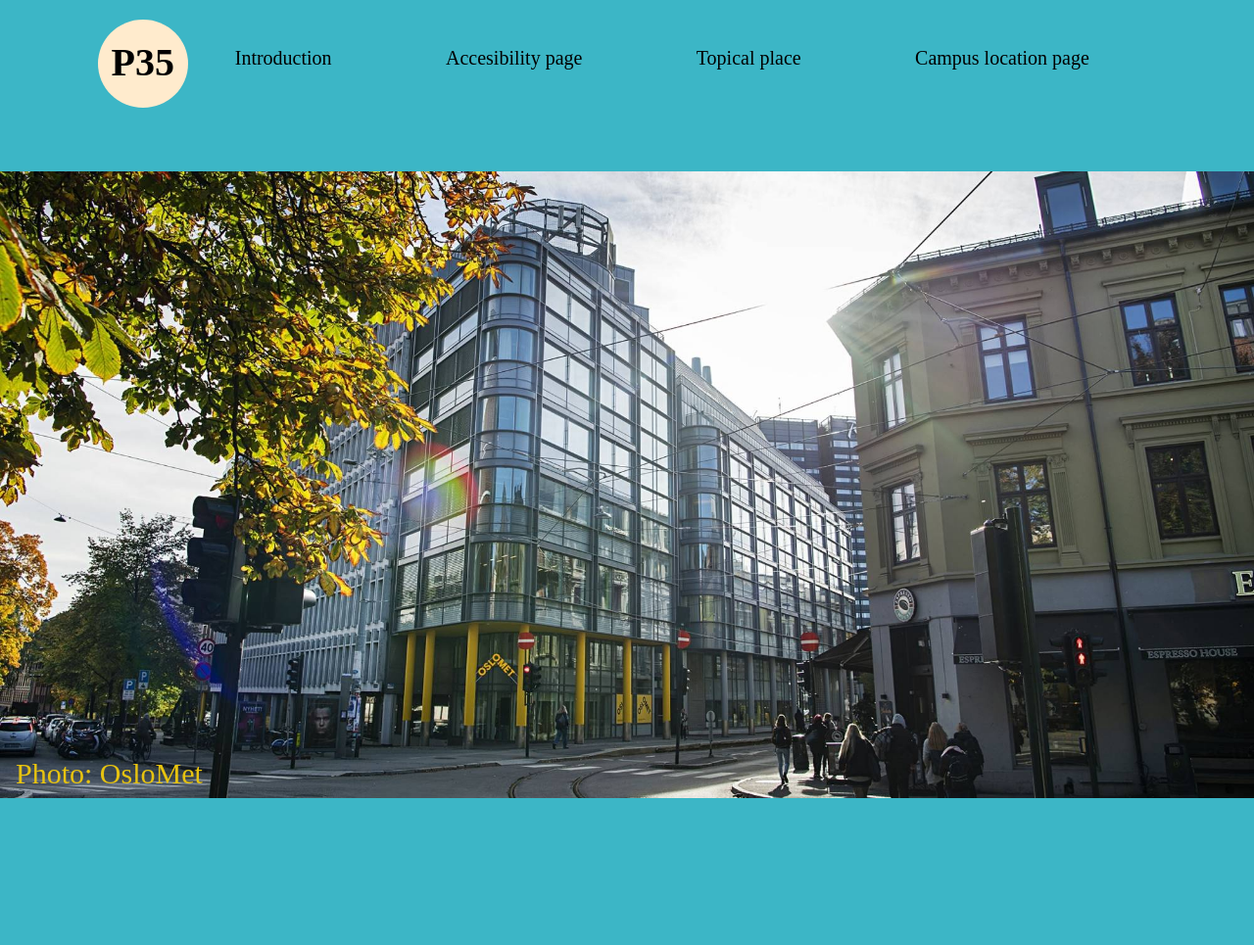
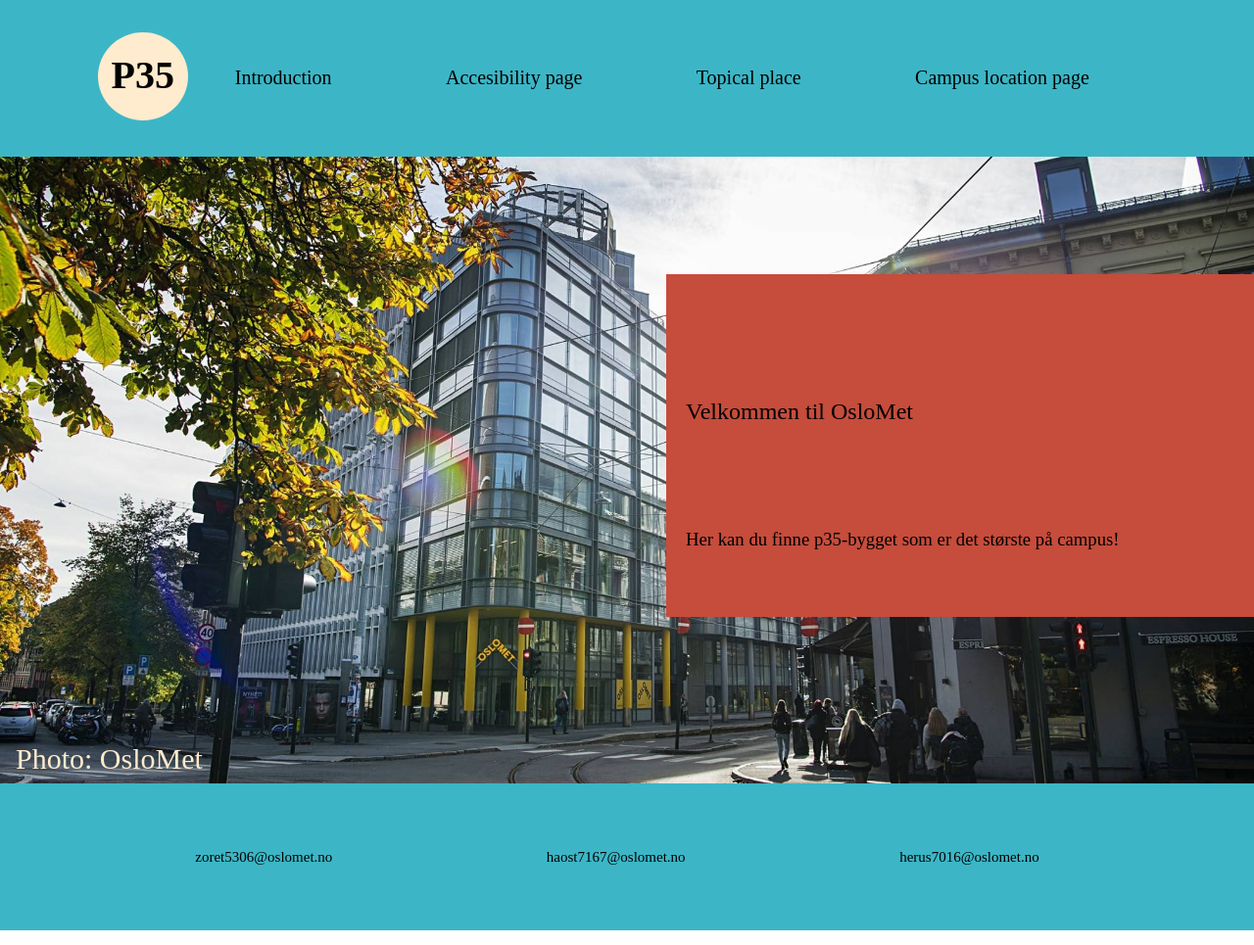
Before and after one commit to hennyrush/1200-Exam, a plain HTML site: page index.html in a window 1280 px wide. Shown: the whole page at 98% size. Drawn offline with Linux system fonts and the light colour scheme.

Commit message:
endret mer på index

```diff
--- a/index.html
+++ b/index.html
@@ -21,11 +21,20 @@
     </nav>
 
     <div class="image-text">
+
       <img src="images/index_image.jpg" alt="Oslomet" id="index_image" />
       <div class="nede-venstre">Photo: OsloMet</div>
     </div>
 
+    <div class="index-tekstboks">
+        <h2>Velkommen til OsloMet</h2>
+        <h3> Her kan du finne p35-bygget som er det største på campus!</h3>
+    </div>
+
+
     <nav class="bottom-nav">
-
+        <li>zoret5306@oslomet.no</li>
+        <li>haost7167@oslomet.no</li>
+        <li>herus7016@oslomet.no</li>
   </body>
 </html>
--- a/main.css
+++ b/main.css
@@ -9,21 +9,9 @@ nav { /* Navigation bar */
     display: flex;
     align-items: center;
     background-color: #3cb6c6;
-    height: 175px;
+    height: 50px;
     padding: 80px 100px;
     justify-content: space-around;
-}
-
-.bottom-nav { /*navbar på bunn */
-    bottom: 0;
-    left: 0;
-    width: 100%;
-    display: flex;
-    align-items: center;
-    justify-content: space-around;
-    background-color: #3cb6c6;
-    height: 150px;
-    padding: 20px 100px; /* Adjust the padding as needed */
 }
 
 nav li {
@@ -51,7 +39,7 @@ nav li {
     display: flex;
     justify-content: space-around;
     width: 100%;
-    height: 80px;
+    height: 25px;
 }
 
 .nav-menu a { /* elementer i navbar style */
@@ -62,9 +50,7 @@ nav li {
 .nav-menu a:hover { /*skygge over elementer når man rører dem */
     color: grey;
 }
-.nav-menu li { /* fjerner liste punkter*/
-    list-style: none;
-}
+
 
 /*SIDE 1 */
 #index_image { /* bilde på index side */
@@ -79,7 +65,7 @@ nav li {
 .image-text{
     position: relative;
     text-align: center;
-    color: rgb(231, 195, 16);
+    color:blanchedalmond;
   }
 
 .nede-venstre{ /* kilde nederst på bilde index side */
@@ -93,12 +79,54 @@ nav li {
     width: 100px; /* Sett ønsket bredde og høyde for sirkelen */
     height: 90px;
     border-radius: 50%; /* Gjør en firkantet div til en sirkel */
-    background-color: blanchedalmond;
+    background-color:blanchedalmond;
     border-color: #000000;
     display: flex;
     justify-content: center;
     align-items: center;
     margin-top: 50x;
-    margin-bottom: 45px;
+    margin-bottom: 4px;
 
 }
+.index-tekstboks {
+    width: 600px;
+    height: 350px;
+    border: 15px;
+    background-color: #C64C3C;
+    padding: 20px;
+    outline-style: hidden;
+    position: absolute;
+    top: 280px;
+    right: 0;
+    bottom: 1500px;
+    text-align: left;
+}
+
+.index-tekstboks h2 {
+    font-weight: 400;
+    line-height: 10;
+}
+
+.index-tekstboks h3 {
+    font-weight: 300;
+    margin-bottom: 0;
+}
+
+
+
+.bottom-nav { /*navbar på bunn */
+    bottom: 0;
+    left: 0;
+    width: 100%;
+    display: flex;
+    align-items: center;
+    justify-content: space-around;
+    background-color: #3cb6c6;
+    height: 150px;
+    padding: 20px 100px; /* Adjust the padding as needed */
+}
+.bottom-nav li{ /*nederst navbar tekst */
+    color: #000000;
+    text-decoration: none;
+    font-size: 15px;
+}
```
Also changed, not shown: accesibility.html (+9 -10 lines), topical.html (+10 -10 lines).
